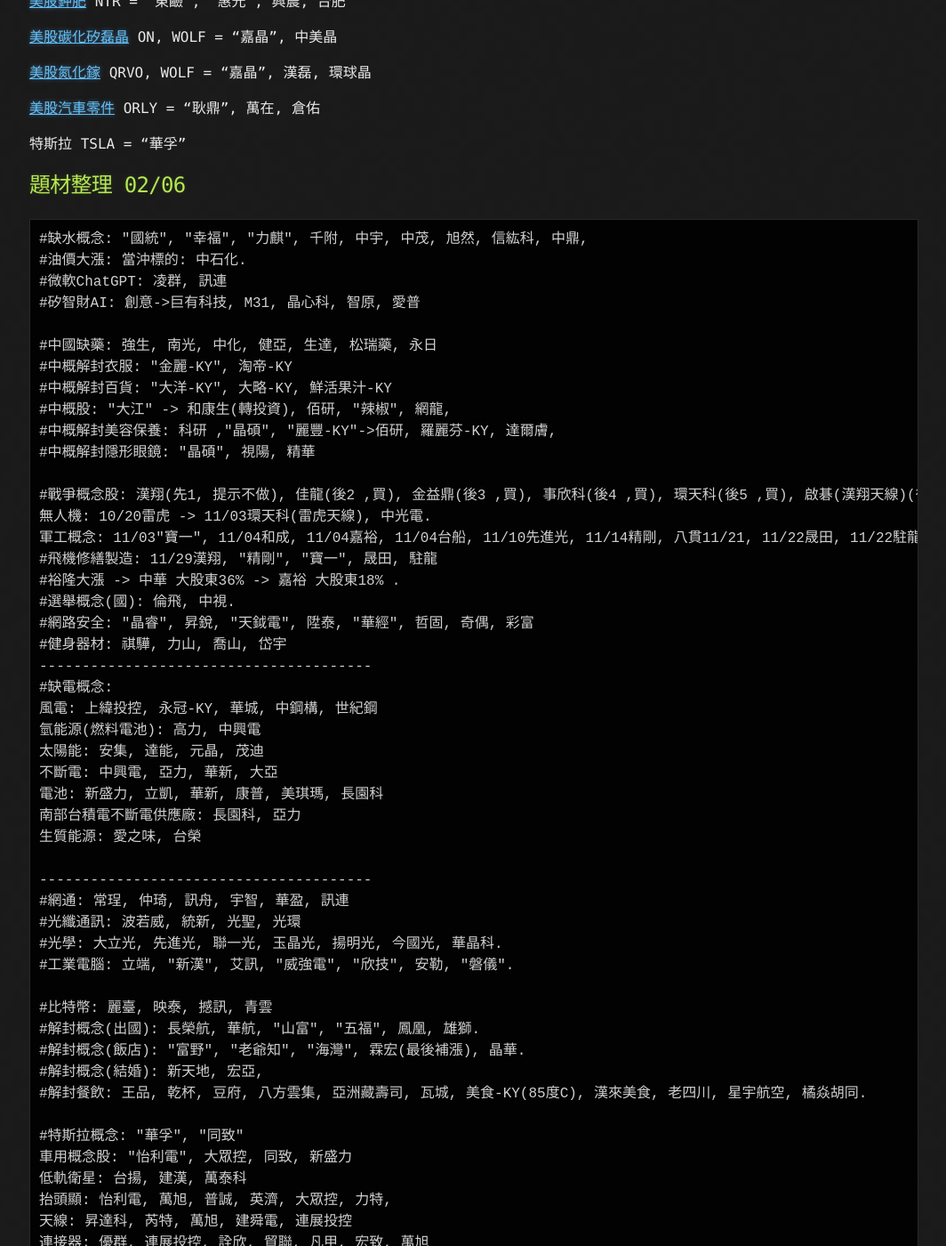
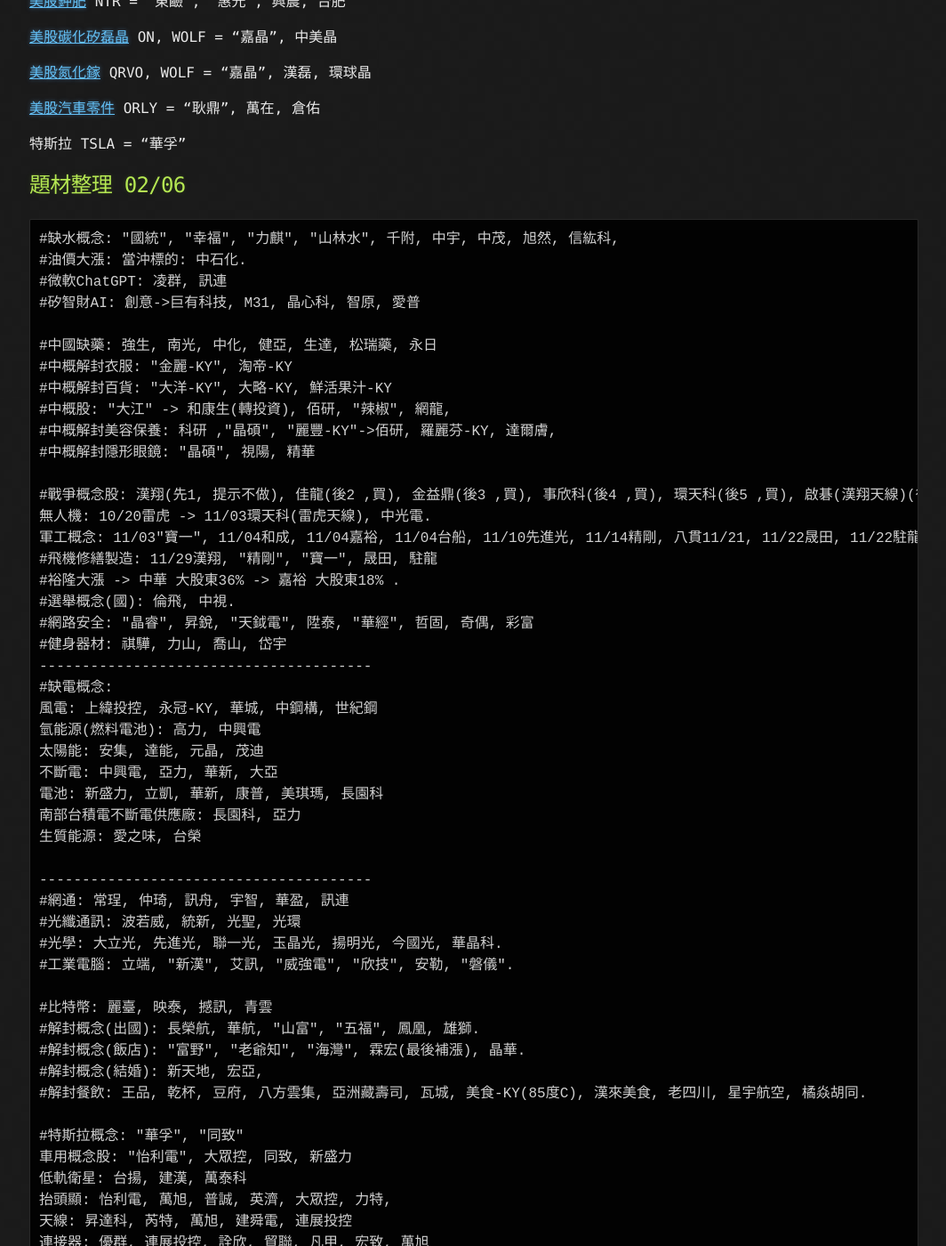
Before and after one commit to lepg5487/Stock_God, a Jekyll site: the page built from index.md, in a window 1280 px wide and 1400 px high, scrolled down 82013 px. Shown: the whole window at 89% size, without its empty margins (107-1171 px from the left). Built offline with Jekyll 4.4.1, drawn with Linux system fonts in a browser that asks for light colours; our own code applies the rules of GitHub Pages for plain Markdown files; some of the changed text lies outside the part shown.

Commit message:
Update index.md

````diff
--- a/index.md
+++ b/index.md
@@ -3325,7 +3325,7 @@
 
 ## 題材整理 02/06
 ```
-#缺水概念: "國統", "幸福", "力麒", 千附, 中宇, 中茂, 旭然, 信紘科, 中鼎,
+#缺水概念: "國統", "幸福", "力麒", "山林水", 千附, 中宇, 中茂, 旭然, 信紘科,
 #油價大漲: 當沖標的: 中石化.
 #微軟ChatGPT: 凌群, 訊連
 #矽智財AI: 創意->巨有科技, M31, 晶心科, 智原, 愛普
````
